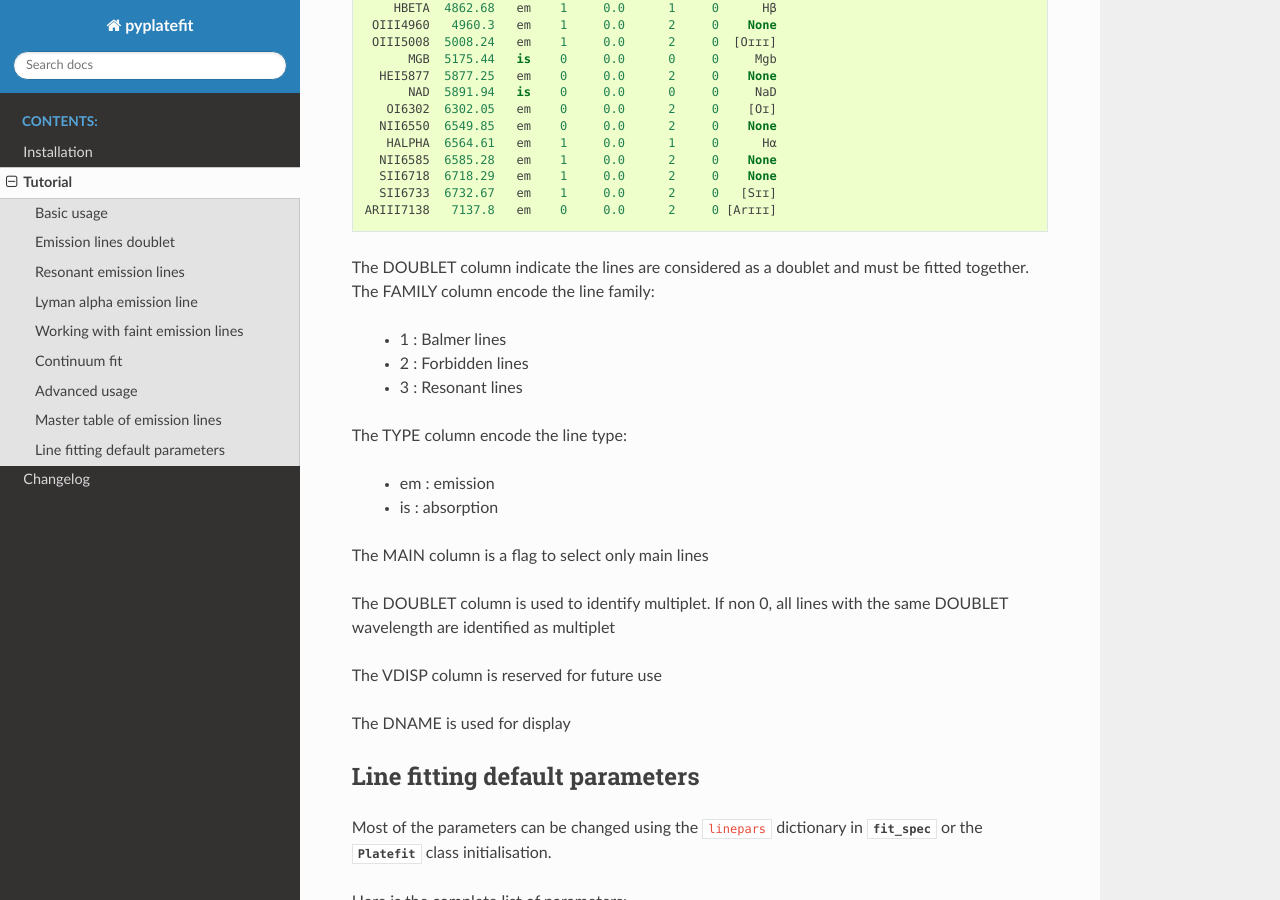
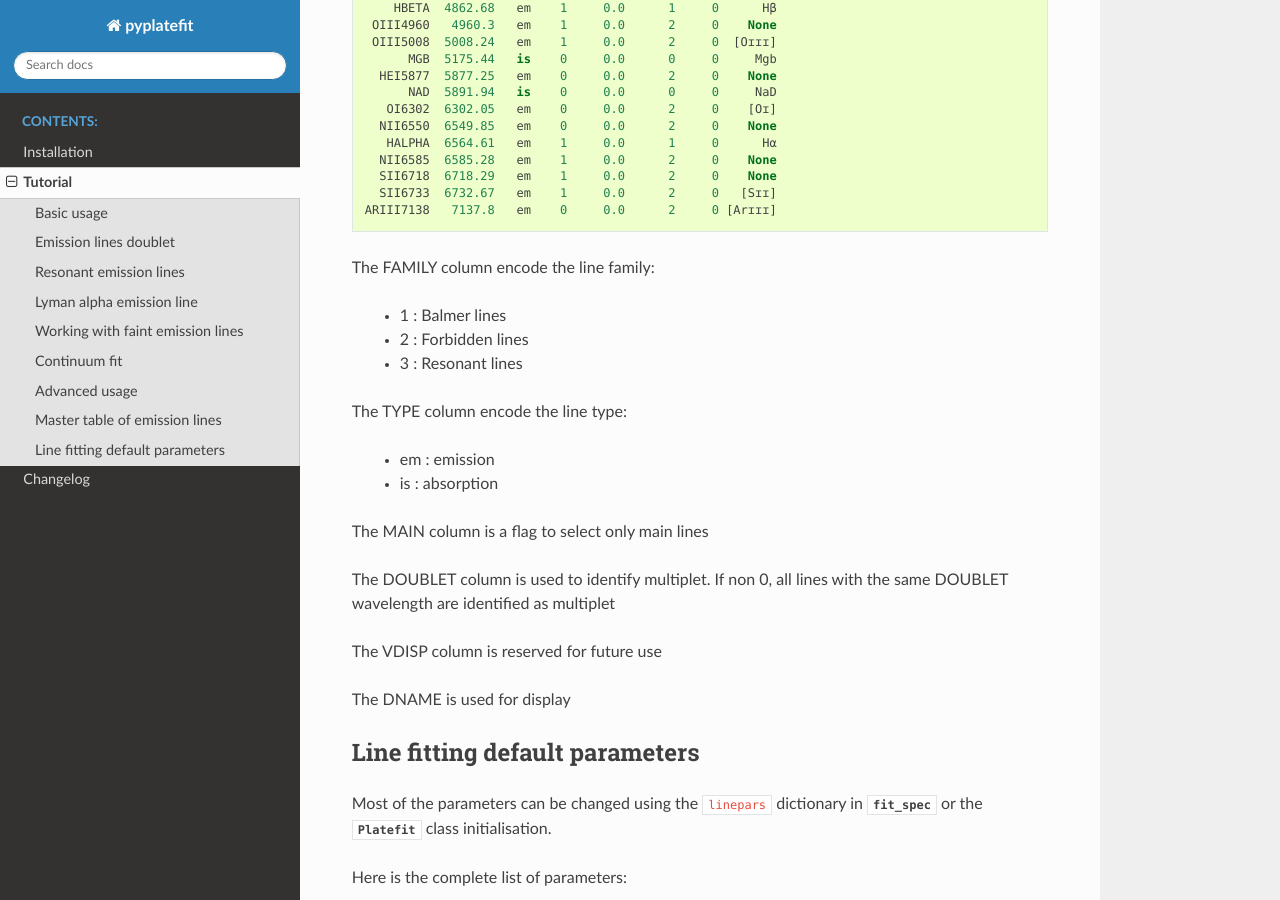
Before and after one commit to musevlt/pyplatefit, a Sphinx documentation site: the page built from docs/tutorial.rst, in a window 1280 px wide and 900 px high, scrolled down 13548 px. Built offline with Sphinx 7.4.7 and the Read the Docs theme 2.0.0, drawn with Linux system fonts in a browser that asks for light colours.

Commit message:
update tutorial

```diff
--- a/docs/tutorial.rst
+++ b/docs/tutorial.rst
@@ -708,8 +708,7 @@ To review this master list use the following command:
       SII6733  6732.67   em    1     0.0      2     0   [Sɪɪ]
     ARIII7138   7137.8   em    0     0.0      2     0 [Arɪɪɪ]
 
-The DOUBLET column indicate the lines are considered as a doublet and must be fitted
-together. The FAMILY column encode the line family:
+The FAMILY column encode the line family:
 
    - 1 : Balmer lines
    - 2 : Forbidden lines
```
